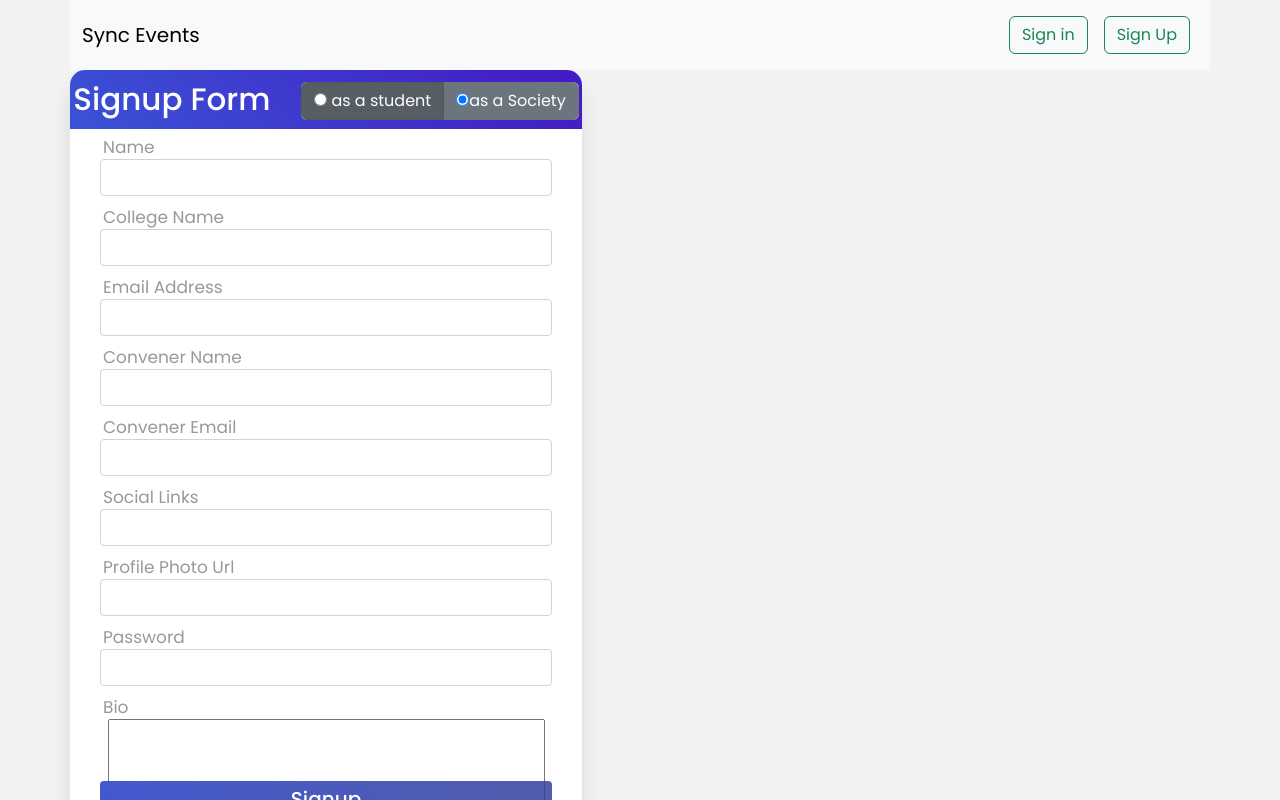
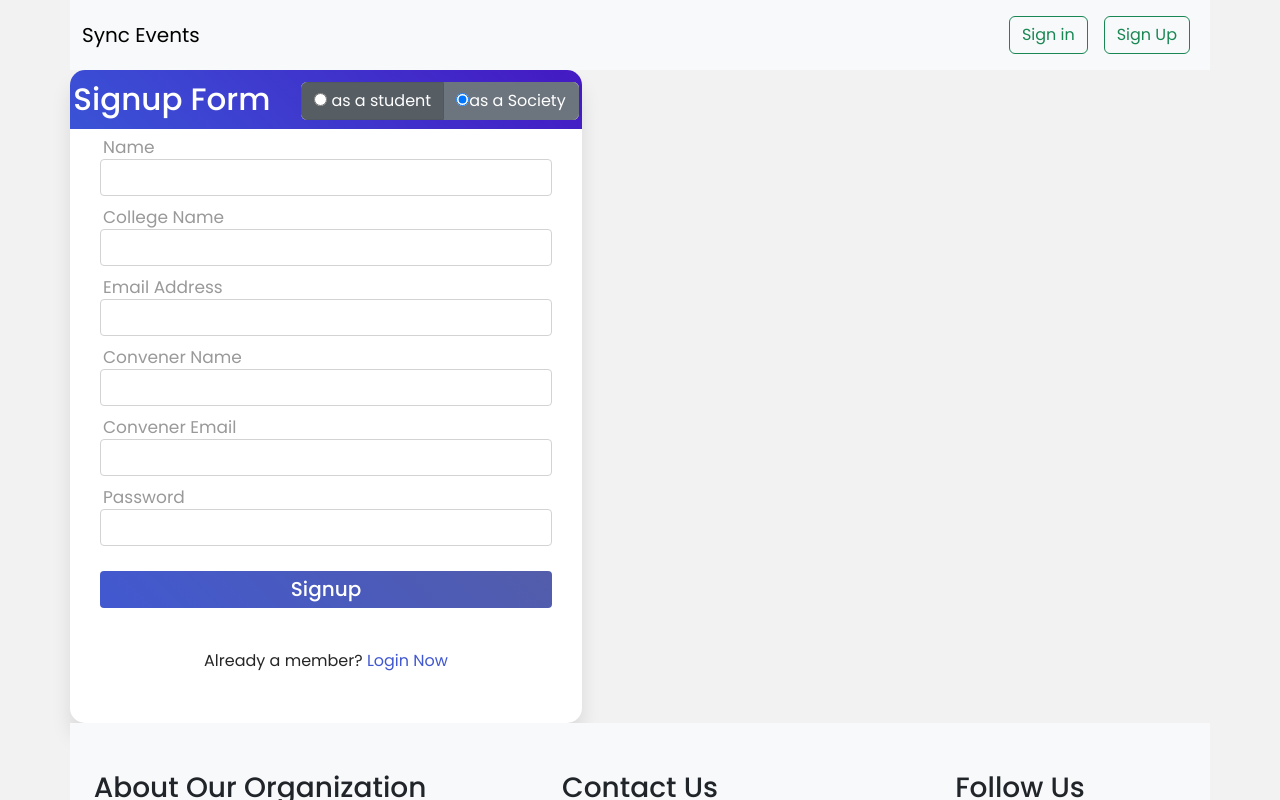
Before and after one commit to Sync-Events/sync-event-frontend, a React (Create React App) app in the folder sync-events/: page /sign-up in a window 1280 px wide. Both pictures are taken after a click on the label "as a Society". Shown: the top 800 px of the page. Built offline with nearby package versions, Linux system fonts and the light colour scheme.

Commit message:
society signup integrated with backend

```diff
--- a/sync-events/package.json
+++ b/sync-events/package.json
@@ -7,6 +7,7 @@
     "@testing-library/react": "^13.4.0",
     "@testing-library/user-event": "^13.5.0",
     "axios": "^1.3.2",
+    "dotenv": "^16.0.3",
     "react": "^18.2.0",
     "react-dom": "^18.2.0",
     "react-router-dom": "^6.8.1",
--- a/sync-events/src/routes/SignUp/societyForm.component.jsx
+++ b/sync-events/src/routes/SignUp/societyForm.component.jsx
@@ -1,44 +1,75 @@
 import './signUp.styles.css'
+import { useState } from 'react'
+import axios from 'axios'
+
 
 function SocietyForm() {
+
+    const [formData, setFormData] = useState({
+            "email":"",
+            "password":"",
+            "fullName":"",
+            "collegeName":"",
+            "convenerDetail": {"name":"", "email":""},
+            "userType":"Society"
+    })
+
+    const handleChange = (event) => {
+        setFormData({
+            ...formData,
+            [event.target.name]: event.target.value,
+        })
+        // console.dir(event.target)
+    }
+
+    const handleSubmit = async (event) => {
+        event.preventDefault()
+        try {
+            const response = await axios.post(`${process.env.REACT_APP_BASE_API_URL}/auth/register`, formData)
+            console.log(response)
+        }
+        catch(error) {
+            console.log(error)
+        }
+    }
     return(
-        <form action="/">
+        <form onSubmit={handleSubmit}>
             <div className="fieldnew">
-                <input type="text" required/>
+                <input type="text" name="fullName" onChange={handleChange} required/>
                 <label>Name</label>
             </div>
             <div className="fieldnew">
-                <input type="text" required/>
+                <input type="text" name="collegeName" onChange={handleChange} required/>
                 <label>College Name</label>
             </div>
             <div className="fieldnew">
-                <input type="text" required/>
+                <input type="text" name="email" onChange={handleChange} required/>
                 <label>Email Address</label>
             </div>
             <div className="fieldnew">
-                <input type="text" required/>
+                <input type="text" name="convenerDetail.name" onChange={handleChange} required/>
                 <label>Convener Name</label>
             </div>
             <div className="fieldnew">
-                <input type="text" required/>
+                <input type="text" name="convenerDetail.email" onChange={handleChange} required/>
                 <label>Convener Email</label>
             </div>
-            <div className="fieldnew">
+            {/* <div className="fieldnew">
                 <input type="text" required/>
                 <label>Social Links</label>
             </div>
             <div className="fieldnew">
                 <input type="text" required/>
                 <label>Profile Photo Url</label>
-            </div>
+            </div> */}
             <div className="fieldnew">
-                <input type="password" required/>
+                <input type="password" name="password" required/>
                 <label>Password</label>
             </div>
-            <div className="fieldnew">
+            {/* <div className="fieldnew">
                 <label>Bio</label>
                 <textarea type="text" rows={4} cols={30} required></textarea>
-            </div>
+            </div> */}
             <div className="fieldnew">
                 <input type="submit" value="Signup"/>
             </div>
--- a/sync-events/src/routes/SignUp/studentForm.component.jsx
+++ b/sync-events/src/routes/SignUp/studentForm.component.jsx
@@ -19,18 +19,18 @@ function StudentForm() {
             ...formData,
             [event.target.name]: event.target.value,
         })
-        console.dir(event.target)
+        // console.dir(event.target)
     }
 
-    const handleSubmit = (event) => {
+    const handleSubmit = async (event) => {
         event.preventDefault()
-        axios.post('http://localhost:8000/api/v1/auth/register', formData)
-        .then(response => {
+        try {
+            const response = await axios.post(`${process.env.REACT_APP_BASE_API_URL}/auth/register`, formData)
             console.log(response)
-        })
-        .catch(error => {
+        }
+        catch(error) {
             console.log(error)
-        })
+        }
     }
 
     return(
```
Also changed, not shown: 1 other file (tests, documents, lock files or other folders).
